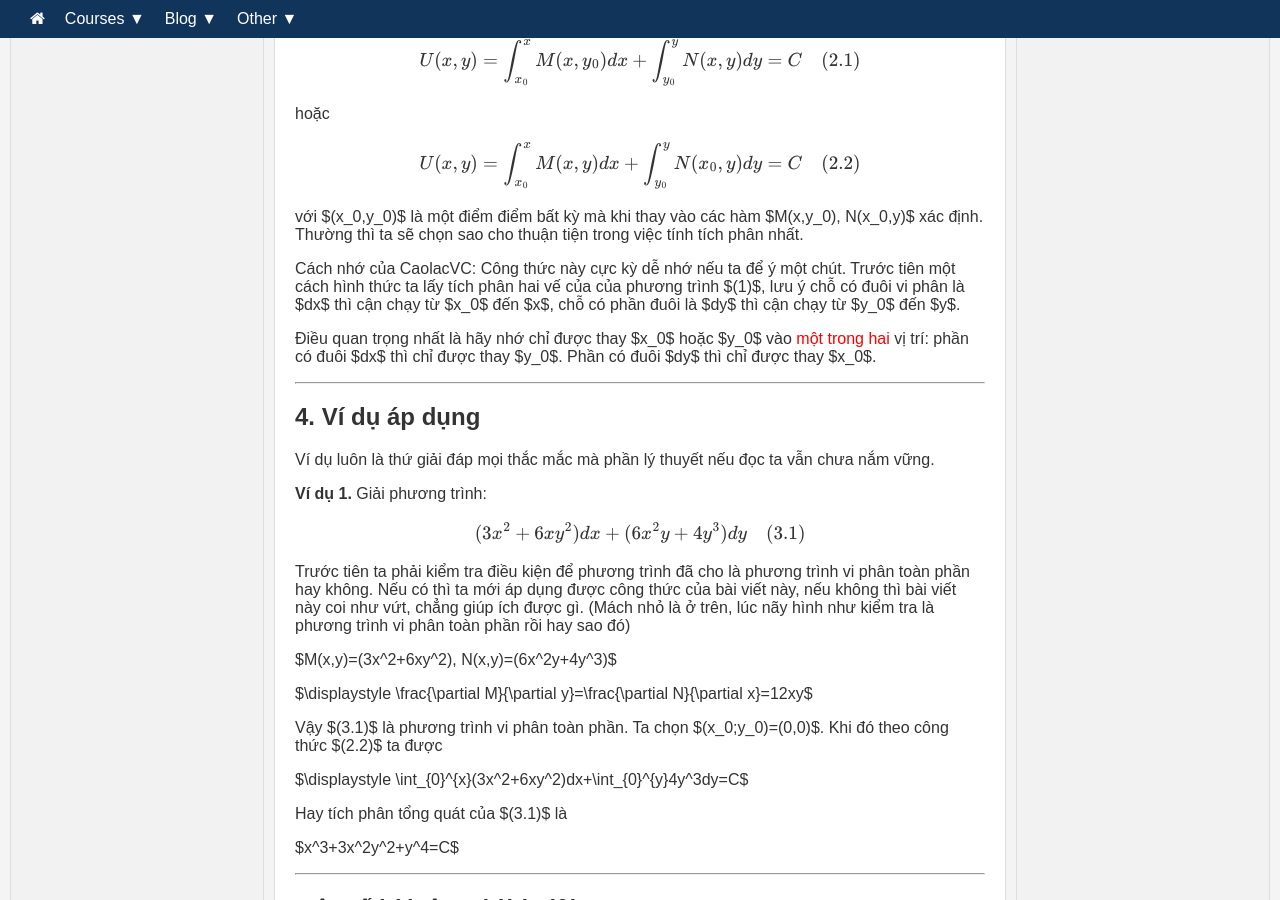
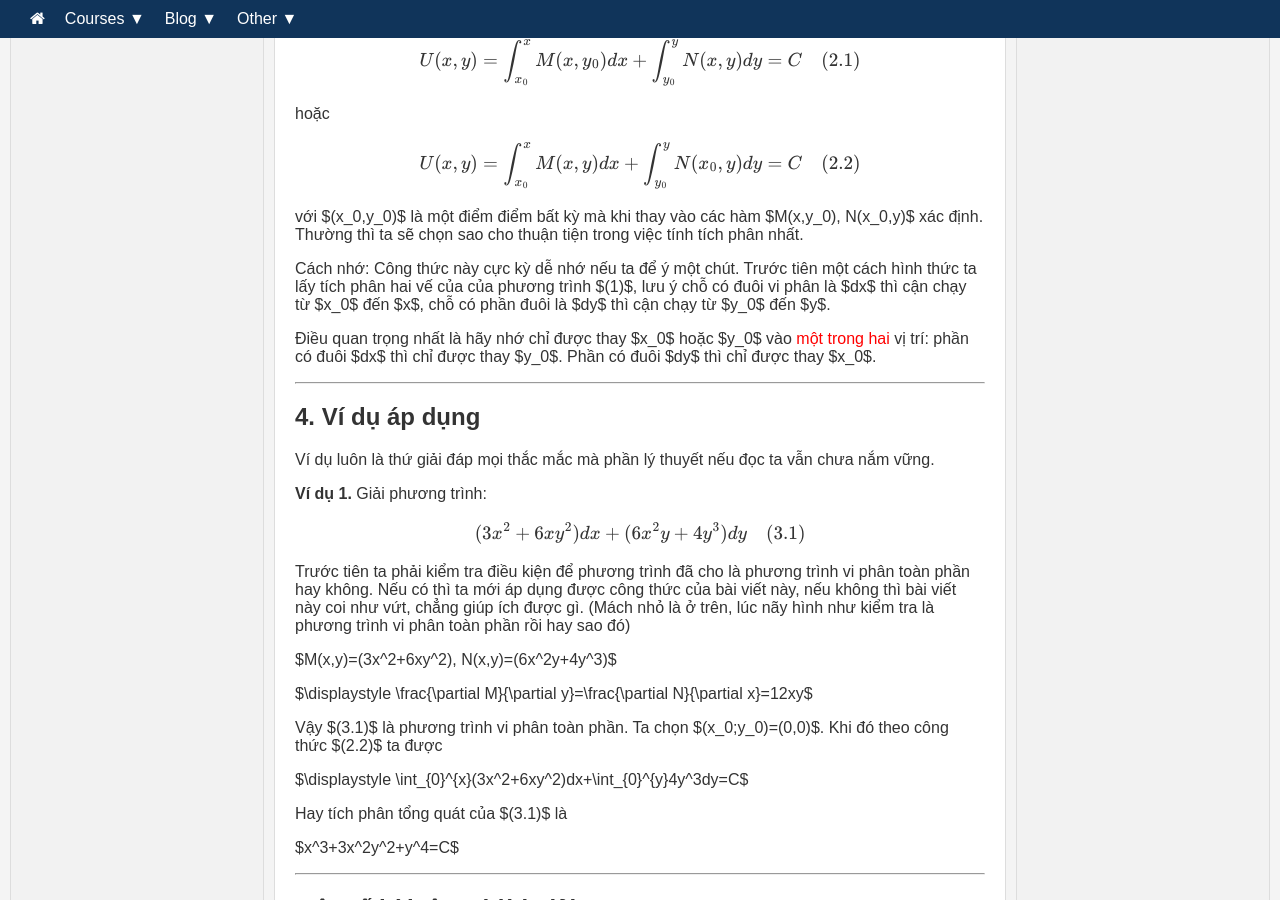
Before and after one commit to hoAngnaMPHan/apmaths.github.io, a Jekyll site: the page built from _posts/2023-12-20-phuong-trinh-vi-phan-toan-phan.md, in a window 1280 px wide and 900 px high, scrolled down 1036 px. Built offline with Jekyll 4.4.1, drawn with Linux system fonts in a browser that asks for light colours; formulas are drawn with MathJax 3.

Commit message:
Update 2023-12-20-phuong-trinh-vi-phan-toan-phan.md

```diff
--- a/_posts/2023-12-20-phuong-trinh-vi-phan-toan-phan.md
+++ b/_posts/2023-12-20-phuong-trinh-vi-phan-toan-phan.md
@@ -38,7 +38,7 @@ date: 2023-12-20
   <p>$$\displaystyle U(x,y)=\int_{x_0}^{x}M(x,y)dx+\int_{y_0}^{y}N(x_0,y)dy=C \quad (2.2)$$</p>
   <p>với $(x_0,y_0)$ là một điểm điểm bất kỳ mà khi thay vào các hàm $M(x,y_0), N(x_0,y)$ xác định. Thường thì ta sẽ chọn sao cho thuận tiện trong việc tính tích phân nhất.</p>
 
-  <p>Cách nhớ của CaolacVC: Công thức này cực kỳ dễ nhớ nếu ta để ý một chút. Trước tiên một cách hình thức ta lấy tích phân hai vế của của phương trình $(1)$, lưu ý chỗ có đuôi vi phân là $dx$ thì cận chạy từ $x_0$ đến $x$, chỗ có phần đuôi là $dy$ thì cận chạy từ $y_0$ đến $y$.</p>
+  <p>Cách nhớ: Công thức này cực kỳ dễ nhớ nếu ta để ý một chút. Trước tiên một cách hình thức ta lấy tích phân hai vế của của phương trình $(1)$, lưu ý chỗ có đuôi vi phân là $dx$ thì cận chạy từ $x_0$ đến $x$, chỗ có phần đuôi là $dy$ thì cận chạy từ $y_0$ đến $y$.</p>
   <p>Điều quan trọng nhất là hãy nhớ chỉ được thay $x_0$ hoặc $y_0$ vào <span style="color:red">một trong hai</span> vị trí: phần có đuôi $dx$ thì chỉ được thay $y_0$. Phần có đuôi $dy$ thì chỉ được thay $x_0$.</p>
 
 
```
